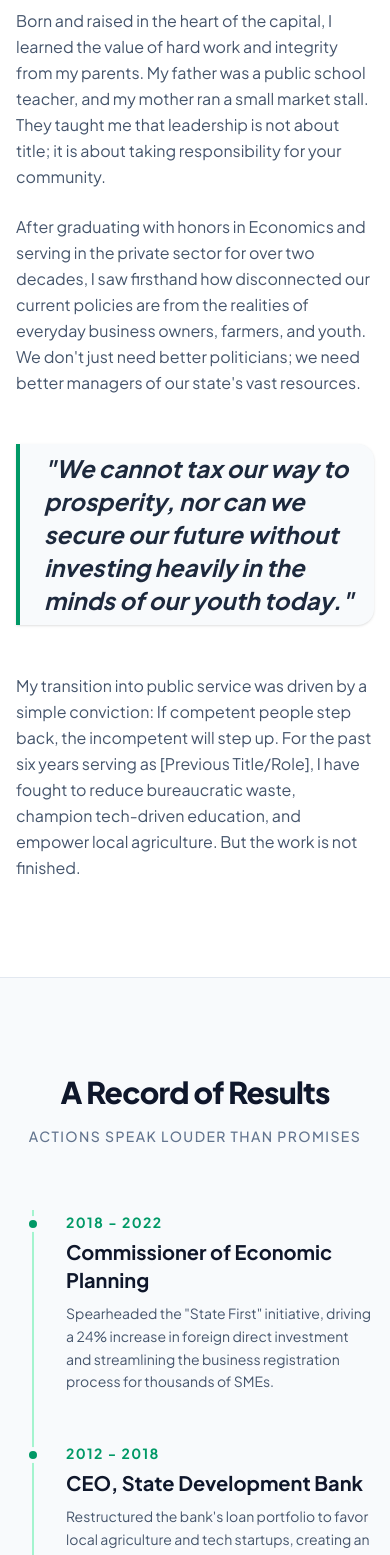
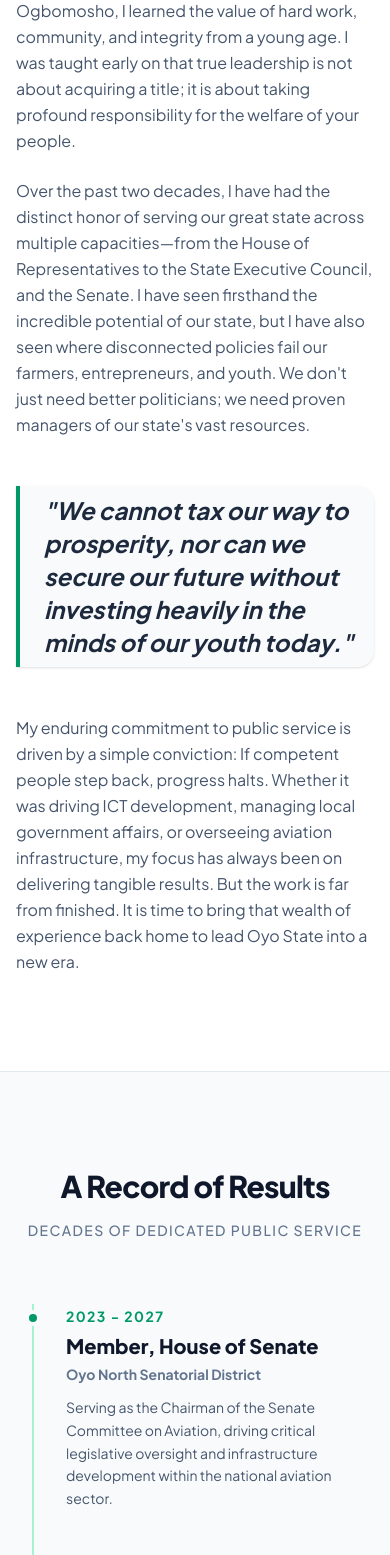
Before and after one commit to kayteedberserker/govsite, a Next.js app: page /about in a window 390 px wide. Shown: the part 1490-3045 px from the top of the page. Built offline with nearby package versions, Linux system fonts and the light colour scheme; no server answers; the database is empty.

Commit message:
updated about page

```diff
--- a/app/about/AboutClientWrapper.jsx
+++ b/app/about/AboutClientWrapper.jsx
@@ -127,12 +127,12 @@ export default function AboutClientWrapper({ heroImages, govPortrait }) {
 
             {/* The Text Column */}
             <div className="lg:col-span-7 prose prose-lg prose-slate">
-              <h2 className="text-3xl md:text-4xl font-black text-slate-900 mb-8 tracking-tight">Rooted in our communities. Built for this moment.</h2>
+              <h2 className="text-3xl md:text-4xl font-black text-slate-900 mb-8 tracking-tight">Rooted in Oyo State. Built for this moment.</h2>
               <p className="text-slate-600 leading-relaxed mb-6">
-                Born and raised in the heart of the capital, I learned the value of hard work and integrity from my parents. My father was a public school teacher, and my mother ran a small market stall. They taught me that leadership is not about title; it is about taking responsibility for your community.
+                Born and raised with deep roots in Ogbomosho, I learned the value of hard work, community, and integrity from a young age. I was taught early on that true leadership is not about acquiring a title; it is about taking profound responsibility for the welfare of your people.
               </p>
               <p className="text-slate-600 leading-relaxed mb-10">
-                After graduating with honors in Economics and serving in the private sector for over two decades, I saw firsthand how disconnected our current policies are from the realities of everyday business owners, farmers, and youth. We don't just need better politicians; we need better managers of our state's vast resources.
+                Over the past two decades, I have had the distinct honor of serving our great state across multiple capacities—from the House of Representatives to the State Executive Council, and the Senate. I have seen firsthand the incredible potential of our state, but I have also seen where disconnected policies fail our farmers, entrepreneurs, and youth. We don't just need better politicians; we need proven managers of our state's vast resources.
               </p>
 
               <blockquote className="border-l-4 border-emerald-600 pl-6 py-2 my-12 bg-slate-50 rounded-r-2xl shadow-sm">
@@ -142,7 +142,7 @@ export default function AboutClientWrapper({ heroImages, govPortrait }) {
               </blockquote>
 
               <p className="text-slate-600 leading-relaxed">
-                My transition into public service was driven by a simple conviction: If competent people step back, the incompetent will step up. For the past six years serving as [Previous Title/Role], I have fought to reduce bureaucratic waste, champion tech-driven education, and empower local agriculture. But the work is not finished.
+                My enduring commitment to public service is driven by a simple conviction: If competent people step back, progress halts. Whether it was driving ICT development, managing local government affairs, or overseeing aviation infrastructure, my focus has always been on delivering tangible results. But the work is far from finished. It is time to bring that wealth of experience back home to lead Oyo State into a new era.
               </p>
             </div>
 
@@ -169,51 +169,86 @@ export default function AboutClientWrapper({ heroImages, govPortrait }) {
         <div className="max-w-5xl mx-auto px-4 sm:px-6 lg:px-8">
           <div className="text-center mb-16">
             <h2 className="text-3xl md:text-5xl font-black text-slate-900 tracking-tight">A Record of Results</h2>
-            <p className="text-slate-500 mt-4 font-medium uppercase tracking-widest text-sm">Actions Speak Louder Than Promises</p>
+            <p className="text-slate-500 mt-4 font-medium uppercase tracking-widest text-sm">Decades of Dedicated Public Service</p>
           </div>
 
           <div className="relative border-l-2 border-emerald-200 ml-4 md:ml-1/2">
-            {/* Timeline Item 1 */}
+
+            {/* Timeline Item 1: 2023 - 2027 */}
             <div className="mb-12 relative pl-8 md:pl-0">
               <div className="hidden md:block absolute left-1/2 -translate-x-1/2 w-4 h-4 rounded-full bg-emerald-600 border-4 border-slate-50 mt-1.5 z-10"></div>
               <div className="md:hidden absolute -left-[9px] w-4 h-4 rounded-full bg-emerald-600 border-4 border-slate-50 mt-1.5"></div>
 
               <div className="md:w-1/2 md:pr-12 md:text-right">
-                <span className="text-emerald-600 font-bold tracking-widest text-sm uppercase">2018 - 2022</span>
-                <h3 className="text-xl font-bold text-slate-900 mt-1 mb-2">Commissioner of Economic Planning</h3>
+                <span className="text-emerald-600 font-bold tracking-widest text-sm uppercase">2023 - 2027</span>
+                <h3 className="text-xl font-black text-slate-900 mt-1 mb-1">Member, House of Senate</h3>
+                <p className="text-slate-500 font-bold text-sm mb-3">Oyo North Senatorial District</p>
                 <p className="text-slate-600 text-sm leading-relaxed">
-                  Spearheaded the "State First" initiative, driving a 24% increase in foreign direct investment and streamlining the business registration process for thousands of SMEs.
+                  Serving as the Chairman of the Senate Committee on Aviation, driving critical legislative oversight and infrastructure development within the national aviation sector.
                 </p>
               </div>
             </div>
 
-            {/* Timeline Item 2 */}
+            {/* Timeline Item 2: 2019 - 2023 */}
             <div className="mb-12 relative pl-8 md:pl-0 flex justify-end">
               <div className="hidden md:block absolute left-1/2 -translate-x-1/2 w-4 h-4 rounded-full bg-emerald-600 border-4 border-slate-50 mt-1.5 z-10"></div>
               <div className="md:hidden absolute -left-[9px] w-4 h-4 rounded-full bg-emerald-600 border-4 border-slate-50 mt-1.5"></div>
 
               <div className="md:w-1/2 md:pl-12 text-left">
-                <span className="text-emerald-600 font-bold tracking-widest text-sm uppercase">2012 - 2018</span>
-                <h3 className="text-xl font-bold text-slate-900 mt-1 mb-2">CEO, State Development Bank</h3>
+                <span className="text-emerald-600 font-bold tracking-widest text-sm uppercase">2019 - 2023</span>
+                <h3 className="text-xl font-black text-slate-900 mt-1 mb-1">Member, House of Senate</h3>
+                <p className="text-slate-500 font-bold text-sm mb-3">Oyo North Senatorial District</p>
                 <p className="text-slate-600 text-sm leading-relaxed">
-                  Restructured the bank's loan portfolio to favor local agriculture and tech startups, creating an estimated 15,000 direct jobs across rural communities.
+                  Served as Chairman, Senate Committee on Land Transport, and Vice Chairman, Senate Committee on ICT and Cybercrime, spearheading transport modernization and digital security initiatives.
                 </p>
               </div>
             </div>
 
-             {/* Timeline Item 3 */}
-             <div className="relative pl-8 md:pl-0">
+             {/* Timeline Item 3: 2015 - 2019 */}
+             <div className="mb-12 relative pl-8 md:pl-0">
               <div className="hidden md:block absolute left-1/2 -translate-x-1/2 w-4 h-4 rounded-full bg-emerald-600 border-4 border-slate-50 mt-1.5 z-10"></div>
               <div className="md:hidden absolute -left-[9px] w-4 h-4 rounded-full bg-emerald-600 border-4 border-slate-50 mt-1.5"></div>
 
               <div className="md:w-1/2 md:pr-12 md:text-right">
-                <span className="text-emerald-600 font-bold tracking-widest text-sm uppercase">Early Career</span>
-                <h3 className="text-xl font-bold text-slate-900 mt-1 mb-2">Grassroots Organizer & Advocate</h3>
+                <span className="text-emerald-600 font-bold tracking-widest text-sm uppercase">2015 - 2019</span>
+                <h3 className="text-xl font-black text-slate-900 mt-1 mb-1">Member, House of Senate</h3>
+                <p className="text-slate-500 font-bold text-sm mb-3">Oyo North Senatorial District</p>
                 <p className="text-slate-600 text-sm leading-relaxed">
-                  Founded the Youth Empowerment Network, providing free vocational training and scholarships to over 5,000 underprivileged students in the capital.
+                  Served as Chairman of the Senate Committee on ICT and Cybercrime, and Vice Chairman of the Senate Committee on Industry, laying the legislative groundwork for Nigeria's expanding tech ecosystem.
                 </p>
               </div>
             </div>
+
+            {/* Timeline Item 4: 2011 - 2015 */}
+            <div className="mb-12 relative pl-8 md:pl-0 flex justify-end">
+              <div className="hidden md:block absolute left-1/2 -translate-x-1/2 w-4 h-4 rounded-full bg-emerald-600 border-4 border-slate-50 mt-1.5 z-10"></div>
+              <div className="md:hidden absolute -left-[9px] w-4 h-4 rounded-full bg-emerald-600 border-4 border-slate-50 mt-1.5"></div>
+
+              <div className="md:w-1/2 md:pl-12 text-left">
+                <span className="text-emerald-600 font-bold tracking-widest text-sm uppercase">2011 - 2015</span>
+                <h3 className="text-xl font-black text-slate-900 mt-1 mb-1">Honourable Commissioner</h3>
+                <p className="text-slate-500 font-bold text-sm mb-3">Local Government and Chieftaincy Matters, Oyo State</p>
+                <p className="text-slate-600 text-sm leading-relaxed">
+                  Managed and mediated complex administrative and traditional affairs across local governments, ensuring grassroots stability, peace, and development across Oyo State.
+                </p>
+              </div>
+            </div>
+
+            {/* Timeline Item 5: 2003 - 2007 */}
+            <div className="relative pl-8 md:pl-0">
+              <div className="hidden md:block absolute left-1/2 -translate-x-1/2 w-4 h-4 rounded-full bg-emerald-600 border-4 border-slate-50 mt-1.5 z-10"></div>
+              <div className="md:hidden absolute -left-[9px] w-4 h-4 rounded-full bg-emerald-600 border-4 border-slate-50 mt-1.5"></div>
+
+              <div className="md:w-1/2 md:pr-12 md:text-right">
+                <span className="text-emerald-600 font-bold tracking-widest text-sm uppercase">2003 - 2007</span>
+                <h3 className="text-xl font-black text-slate-900 mt-1 mb-1">Member, House of Representatives</h3>
+                <p className="text-slate-500 font-bold text-sm mb-3">Ogbomosho North/South/Ori Ire Federal Constituency</p>
+                <p className="text-slate-600 text-sm leading-relaxed">
+                  Began his legislative career representing the diverse voices of his constituency, directly advocating for federal projects and youth empowerment at the grassroots level.
+                </p>
+              </div>
+            </div>
+
           </div>
         </div>
       </section>
```
